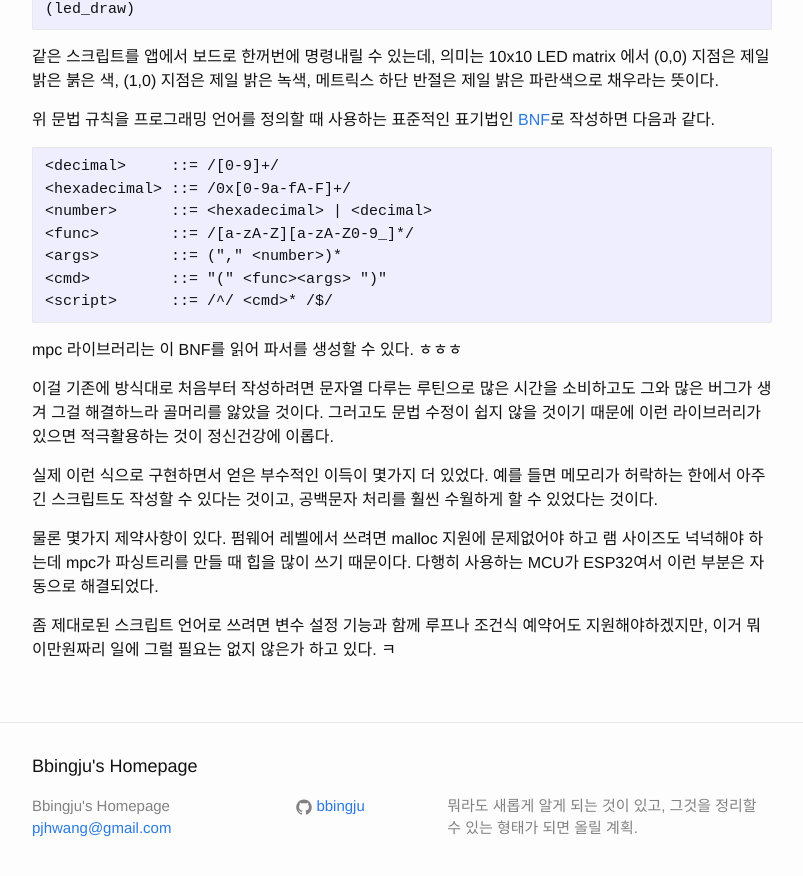
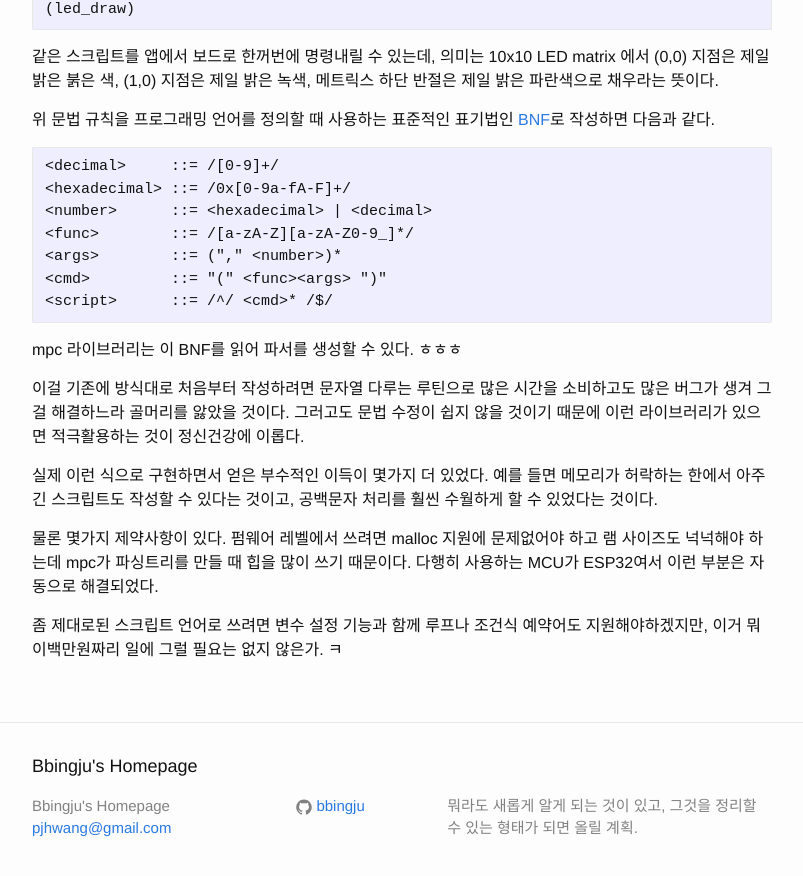
Before and after one commit to bbingju/bbingju.github.io, a Jekyll site: the page built from _posts/2019-08-31-making_parser_with_mpc_library.markdown, in a window 1280 px wide and 900 px high, scrolled down 773 px. Shown: the top 876 px of the window, without its empty margins (238-1041 px from the left). Built offline with Jekyll 4.4.1, drawn with Linux system fonts in a browser that asks for light colours.

Commit message:
Modify some sentences

```diff
--- a/_posts/2019-08-31-making_parser_with_mpc_library.markdown
+++ b/_posts/2019-08-31-making_parser_with_mpc_library.markdown
@@ -59,7 +59,7 @@ categories: programming
 mpc 라이브러리는 이 BNF를 읽어 파서를 생성할 수 있다. ㅎㅎㅎ
 
 이걸 기존에 방식대로 처음부터 작성하려면 문자열 다루는 루틴으로 많은
-시간을 소비하고도 그와 많은 버그가 생겨 그걸 해결하느라 골머리를
+시간을 소비하고도 많은 버그가 생겨 그걸 해결하느라 골머리를
 앓았을 것이다. 그러고도 문법 수정이 쉽지 않을 것이기 때문에 이런
 라이브러리가 있으면 적극활용하는 것이 정신건강에 이롭다.
 
@@ -73,5 +73,5 @@ mpc 라이브러리는 이 BNF를 읽어 파서를 생성할 수 있다. ㅎㅎ
 자동으로 해결되었다.
 
 좀 제대로된 스크립트 언어로 쓰려면 변수 설정 기능과 함께 루프나
-조건식 예약어도 지원해야하겠지만, 이거 뭐 이만원짜리 일에 그럴
-필요는 없지 않은가 하고 있다. ㅋ
+조건식 예약어도 지원해야하겠지만, 이거 뭐 이백만원짜리 일에 그럴
+필요는 없지 않은가. ㅋ
```
